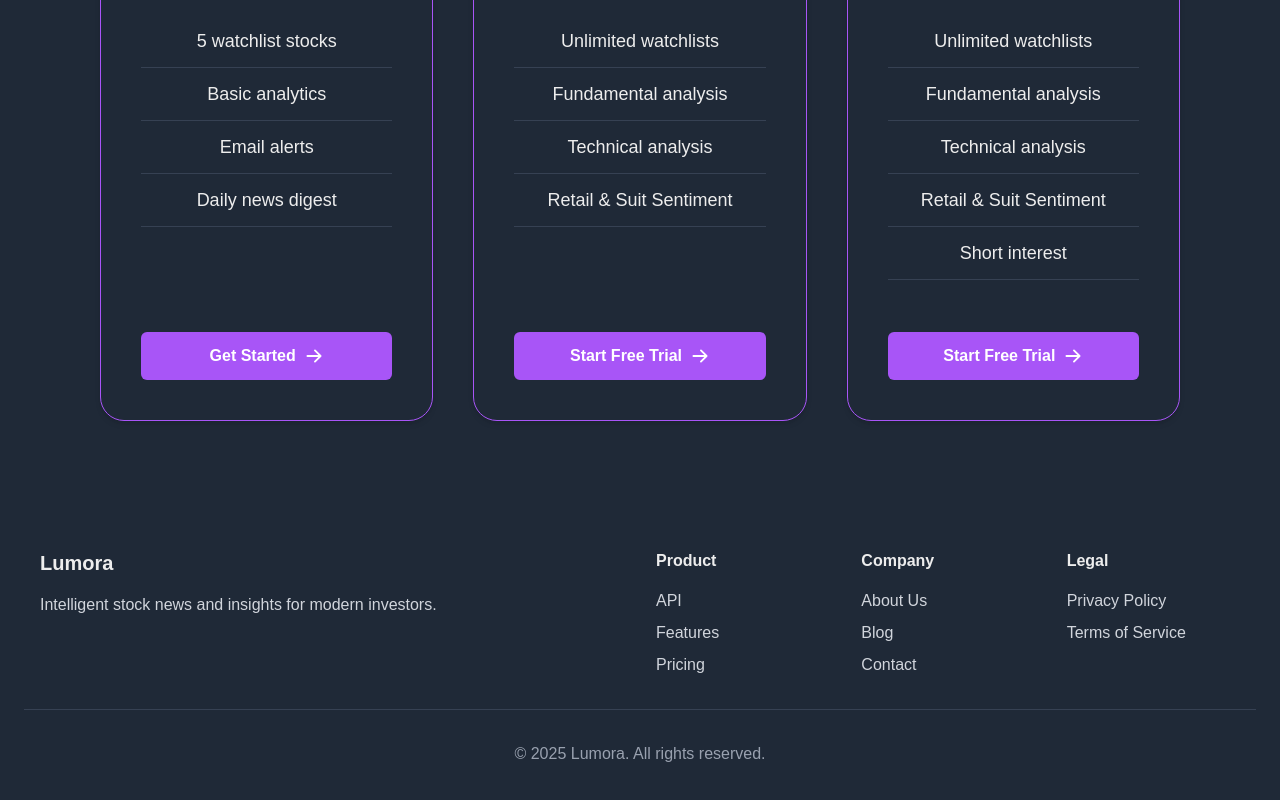
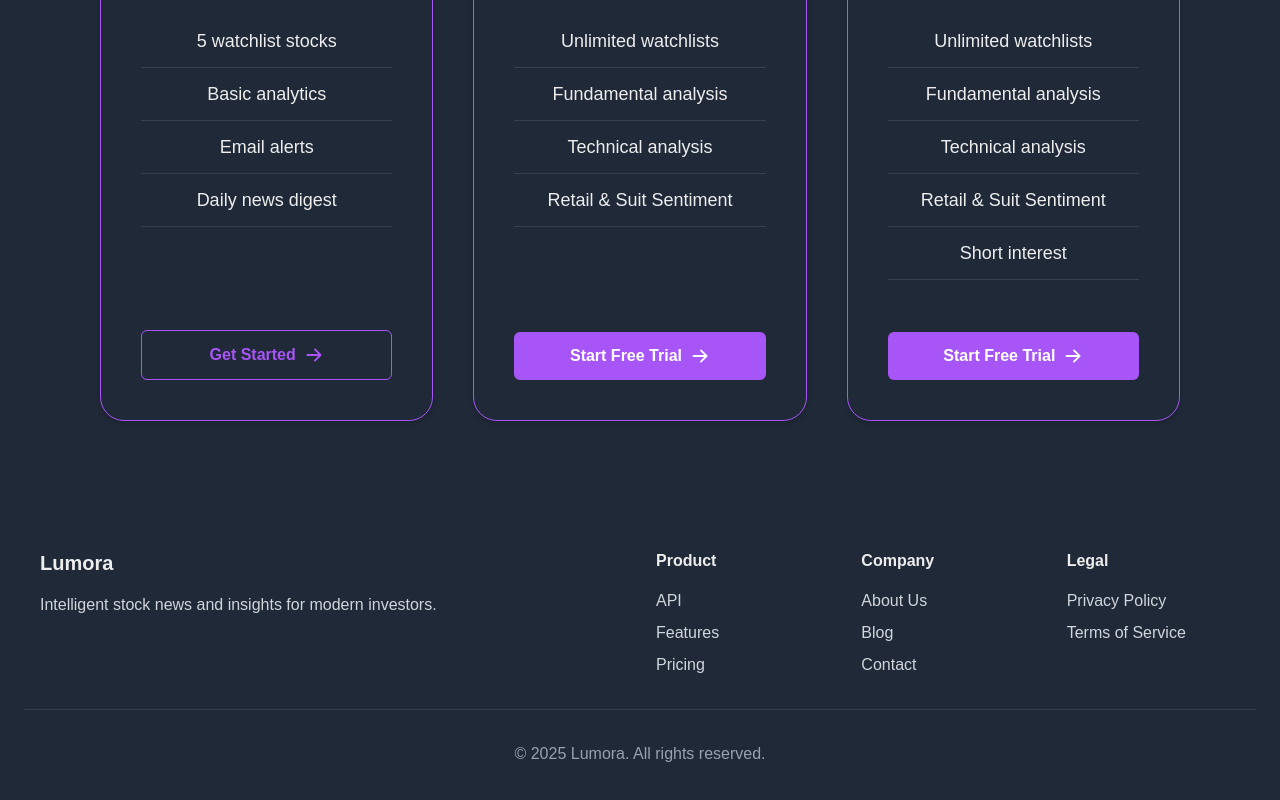
Before and after one commit to Itserge1/Lumora, a Next.js app in the folder lumora-client/: page / in a window 1280 px wide. Shown: the part 1772-2572 px from the top of the page. Built offline with nearby package versions, Linux system fonts and the light colour scheme.

Commit message:
differentiate buttons

```diff
--- a/lumora-client/src/components/Button/ActionButton.tsx
+++ b/lumora-client/src/components/Button/ActionButton.tsx
@@ -31,7 +31,7 @@ export function ActionButton({
         ? "bg-primary-300 cursor-not-allowed text-white"
         : "bg-primary-500 hover:bg-primary-600 text-white focus:ring-primary-500",
     secondary:
-      "bg-white text-primary-500 border border-primary-500 hover:bg-gray-50 focus:ring-primary-500",
+      "bg-transparent text-primary-500 border border-primary-500 hover:border-primary-600 hover:text-primary-600  hover:shadow-sm hover:shadow-primary-600 focus:ring-primary-500",
   };
 
   const sizeClasses = {
--- a/lumora-client/src/components/Pricing/Pricing.tsx
+++ b/lumora-client/src/components/Pricing/Pricing.tsx
@@ -23,7 +23,12 @@ const PricingCard = ({ title, features, button }: PricingGroup) => {
           </li>
         ))}
       </ul>
-      <ActionButton size="lg" variant="primary" className="mt-auto" fullWidth>
+      <ActionButton
+        size="lg"
+        variant={title === "Free" ? "secondary" : "primary"}
+        className="mt-auto"
+        fullWidth
+      >
         <span className="font-bold">{button}</span>
         <ArrowRightIcon className="size-5 ml-2" />
       </ActionButton>
```
